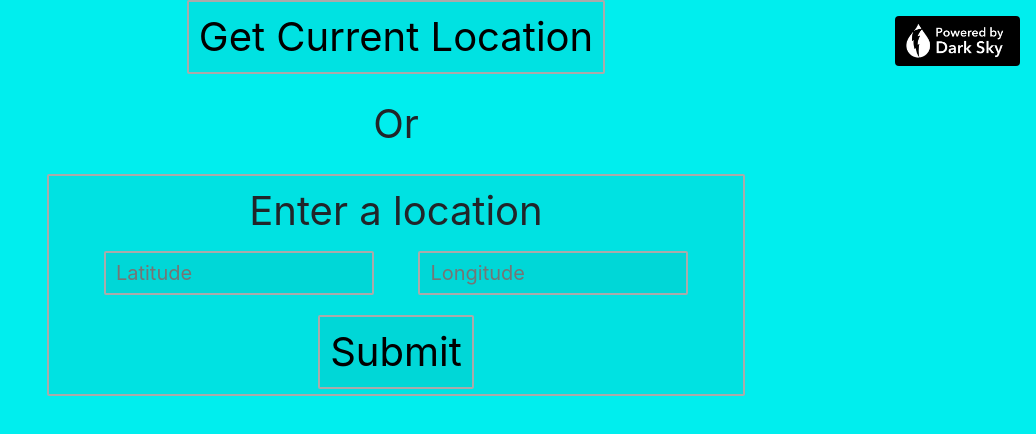
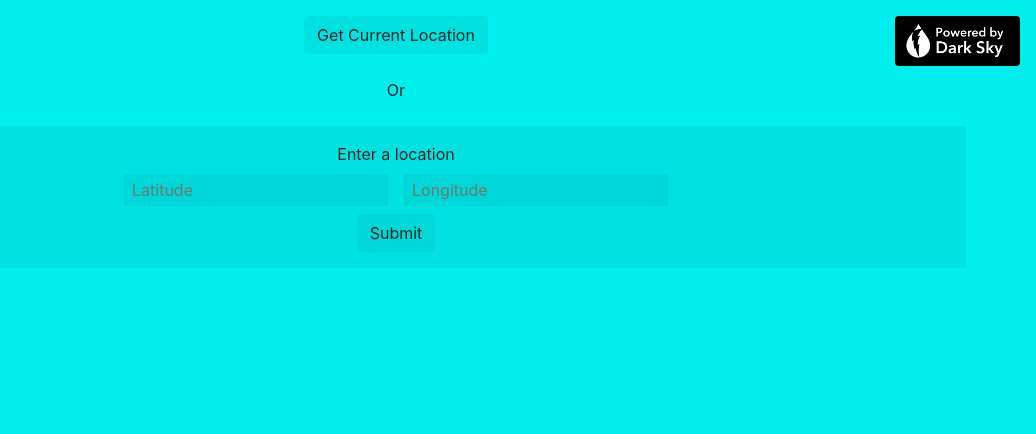
Before and after one commit to JamesNarayanan/weather, a React (Create React App) app: page / in a window 1280 px wide. Shown: the top 434 px of the page, without its empty margins (244-1280 px from the left). Built offline with nearby package versions, Linux system fonts and the light colour scheme.

Commit message:
Updated the intro screen to use bootstrap
Removed a lot of css from App.css

Also moved background rgba shading to bg-shade class, which is why Settings.js had to be changed

```diff
--- a/src/App.css
+++ b/src/App.css
@@ -1,16 +1,5 @@
 body {
 	background-color: rgb(125, 246, 255);
-}
-
-.wrapper {
-	height: 100vh;
-	display: flex;
-	align-items: center;
-	flex-direction: column;
-}
-
-#getLocWrapper {
-	font-size: 2.5em;
 }
 
 #console {
@@ -23,49 +12,11 @@ body {
 	text-align: center;
 }
 
-#otherLoc {
-	min-width: 30%;
-	display: flex;
-	align-items: center;
-	justify-content: center;
-	flex-direction: column;
+.bg-shade {
+	background-color: rgba(0,0,0,.05);
 }
-
-button, #otherLoc, #getLocWrapper input {
-	padding: 5px 10px;
-	border: 2px solid #aaa;
-	border-radius: 2px;
-	background: rgba(0, 0, 0, .05);
-}
-
-button {
-	font-size: 1em;
-	cursor: pointer;
-	transition: .2s background;
-}
-
-.btn {
-	background-color: rgba(0, 0, 0, .05);
-}
-.btn:hover {
+button.bg-shade:hover {
 	background: rgba(0, 0, 0, .15);
-}
-
-#inputWrapper {
-	width: 100%;
-	margin: 10px auto;
-	display: flex;
-	flex-direction: row;
-	justify-content: space-evenly;
-}
-
-#inputWrapper input {
-	width: 40%;
-	font-size: .5em;
-	/* margin-right: 10px; */
-}
-#inputWrapper input:focus {
-	outline: 2px solid white;
 }
 
 #darkSkyLogo {
--- a/src/App.js
+++ b/src/App.js
@@ -100,17 +100,17 @@ class App extends Component {
 
 		if(!this.state.haveLocation) {
 			return (
-				<div id="getLocWrapper" className="wrapper">
+				<div className="container-fluid d-flex flex-column align-items-center">
 					<div id="console"></div>
-					<button onClick={this.getCurrentLocation}>Get Current Location</button>
-					<div style={{margin: "20px"}}>Or</div>
-					<div id="otherLoc">
+					<button className="btn mt-3 bg-shade" onClick={this.getCurrentLocation}>Get Current Location</button>
+					<div className="m-4">Or</div>
+					<div className="container p-3 d-flex flex-column align-items-center bg-shade">
 						<div>Enter a location</div>
-						<div id="inputWrapper">
-							<input placeholder="Latitude" type="number" value={this.state.lat}onChange={event => Math.abs(event.target.value) > 180 ? this.setState({lat: event.target.value/Math.abs(event.target.value)*180}) : this.setState({lat: event.target.value})} onKeyPress={this.handleKeyPress}></input>
-							<input placeholder="Longitude" type="number" value={this.state.lon} onChange={event => Math.abs(event.target.value) > 180 ? this.setState({lon: event.target.value/Math.abs(event.target.value)*180}) : this.setState({lon: event.target.value})} onKeyPress={this.handleKeyPress}></input>
+						<div className="row my-2">
+							<input className="col-12 col-md mx-md-2 px-2 py-1 border-0 bg-shade" placeholder="Latitude" type="number" value={this.state.lat} onChange={event => Math.abs(event.target.value) > 180 ? this.setState({lat: event.target.value/Math.abs(event.target.value)*180}) : this.setState({lat: event.target.value})} onKeyPress={this.handleKeyPress}></input>
+							<input className="col-12 col-md mx-md-2 mt-1 mt-md-0 px-2 py-1 border-0 bg-shade" placeholder="Longitude" type="number" value={this.state.lon} onChange={event => Math.abs(event.target.value) > 180 ? this.setState({lon: event.target.value/Math.abs(event.target.value)*180}) : this.setState({lon: event.target.value})} onKeyPress={this.handleKeyPress}></input>
 						</div>
-						<button onClick={this.getLocation} style={{marginTop: "10px"}}>Submit</button>
+						<button className="btn bg-shade" onClick={this.getLocation}>Submit</button>
 					</div>
 					<DarkSkyLogo/>
 				</div>
--- a/src/Settings.js
+++ b/src/Settings.js
@@ -3,10 +3,10 @@ import React, { Component } from 'react';
 class Settings extends Component {
     render() {
         return (
-            <div className="mx-auto col-12 col-sm-6 col-md-3 col-lg-2 p-3 border rounded border-dark">
+            <div className="col-12 col-sm-6 col-md-3 col-lg-2 mx-auto p-3 border border-dark rounded">
                 <div className="row d-flex justify-content-center">
-                    <button className="col-4 btn" onClick={()=>this.props.onTempClick("F")} style={{border: this.props.unit === "im" ? "1px solid black" : "none"}}>F°</button>
-                    <button className="col-4 btn" onClick={()=>this.props.onTempClick("C")} style={{border: this.props.unit === "si" ? "1px solid black" : "none"}}>C°</button>
+                    <button className="btn col-4 bg-shade" onClick={()=>this.props.onTempClick("F")} style={{border: this.props.unit === "im" ? "1px solid black" : "none"}}>F°</button>
+                    <button className="btn col-4 bg-shade" onClick={()=>this.props.onTempClick("C")} style={{border: this.props.unit === "si" ? "1px solid black" : "none"}}>C°</button>
                 </div>
             </div>
         );
```
